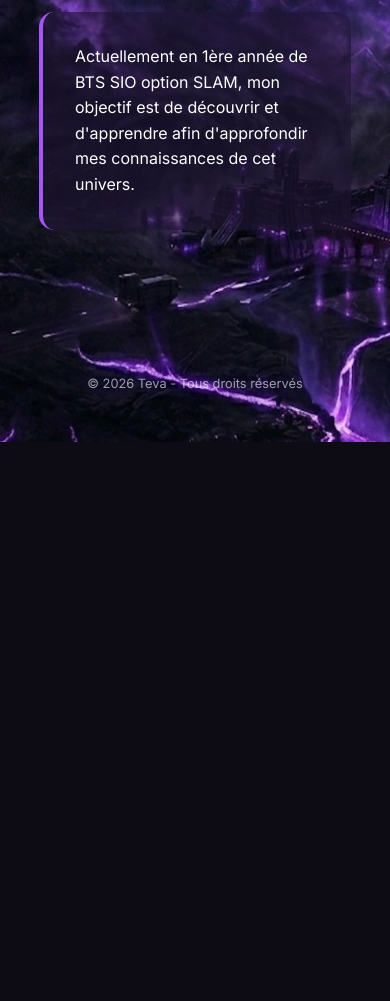
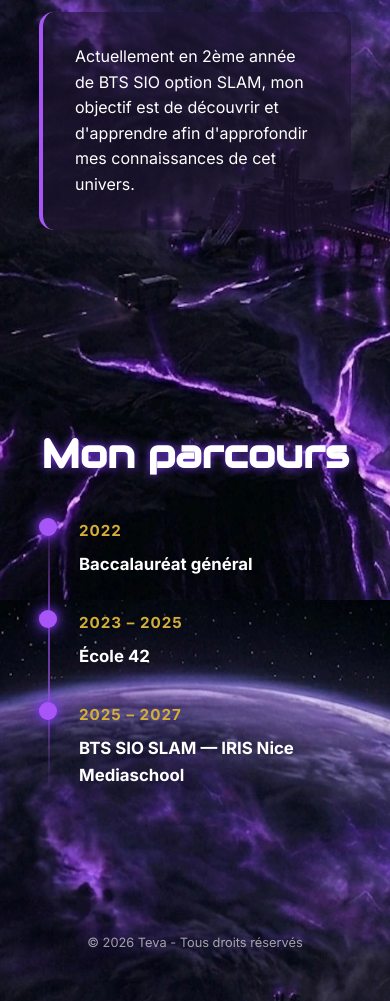
Before and after one commit to TevaLT/portfolio, a plain HTML site: page index.html in a window 390 px wide. Shown: the part 1088-2089 px from the top of the page. Before the commit the page ends 1530 px from the top, so only its background shows below. Drawn offline with Linux system fonts and the light colour scheme.

```diff
--- a/index.css
+++ /dev/null
@@ -1,197 +0,0 @@
-/* ===== index.css — styles de la page Accueil (index.html) ===== */
-
-@font-face {
-    font-family: 'inter';
-    src: url('font/Inter_18pt-Regular.woff2') format('woff2'),
-         url('font/Inter_18pt-Regular.woff') format('woff');
-    font-weight: normal;
-    font-style: normal;
-    font-display: swap;
-}
-
-:root {
-    --bg-color: #0d0b14;
-    --text-dim: #a78bfa;
-    --accent: #a855f7;
-    --accent-glow: #7c3aed;
-    --accent-hover: #d8b4fe;
-    --gold: #d4af37;
-    --card-bg: rgba(30, 20, 50, 0.6);
-    background-color: var(--bg-color);
-}
-
-* {
-    margin: 0;
-    padding: 0;
-    box-sizing: border-box;
-}
-
-html {
-    scroll-behavior: smooth;
-}
-
-body {
-    font-family: 'Inter', sans-serif;
-    color: var(--accent);
-    line-height: 1.6;
-    background-color: var(--bg-color);
-    background-image: url(./img/bg.webp);
-    background-size: cover;
-    background-repeat: no-repeat;
-    background-position: center;
-    background-attachment: fixed;
-}
-
-.container {
-    padding: 6rem 10%;
-    max-width: 1200px;
-    margin: 0 auto;
-}
-
-/* --- Navbar --- */
-.navbar {
-    position: fixed;
-    top: 0;
-    left: 0;
-    width: 100%;
-    display: flex;
-    justify-content: space-between;
-    align-items: center;
-    padding: 1rem 10%;
-    background: rgba(11, 14, 20, 0.85);
-    backdrop-filter: blur(10px);
-    border-bottom: 1px solid rgba(0, 168, 232, 0.3);
-    box-shadow: 0 4px 15px rgba(0, 0, 0, 0.5);
-}
-
-.logo {
-    font-family: 'Audiowide', cursive;
-    font-size: 1.8rem;
-    letter-spacing: 2px;
-    color: var(--accent);
-    text-shadow: 0 0 10px var(--accent-glow);
-}
-
-.nav-links {
-    display: flex;
-    list-style: none;
-    gap: 1.5rem;
-}
-
-.nav-links a {
-    text-decoration: none;
-    color: var(--text-dim);
-    font-size: 0.9rem;
-    text-transform: uppercase;
-    transition: 0.3s;
-}
-
-.nav-links a:hover {
-    color: var(--accent);
-    text-shadow: 0 0 8px var(--accent-glow);
-}
-
-.nav-links a.active {
-    color: var(--accent);
-    text-shadow: 0 0 8px var(--accent-glow);
-}
-
-.btn-contact {
-    border: 1px solid var(--gold) !important;
-    color: var(--gold) !important;
-    padding: 0.5rem 1rem;
-    border-radius: 5px;
-}
-
-.btn-contact:hover {
-    background: var(--gold);
-    color: #000 !important;
-    box-shadow: 0 0 15px var(--gold);
-}
-
-/* --- Header / Hero --- */
-.main-header {
-    height: 100vh;
-    display: flex;
-    flex-direction: column;
-    padding-top: 80px;
-}
-
-.hero-content {
-    flex-grow: 1;
-    display: flex;
-    flex-direction: column;
-    align-items: center;
-    justify-content: center;
-    text-align: center;
-}
-
-h1 {
-    font-size: 4.5rem;
-    margin-bottom: 1rem;
-}
-
-.highlight {
-    color: #fff;
-    text-shadow: 0 0 10px var(--accent-glow), 0 0 20px var(--accent-glow);
-}
-
-.cta-button {
-    display: inline-block;
-    padding: 1rem 2.5rem;
-    border: 2px solid var(--accent);
-    border-radius: 50px;
-    background-color: #f0e4ff;
-    color: var(--accent);
-    box-shadow: 0 0 10px var(--accent-glow);
-    font-weight: bold;
-    text-decoration: none;
-    cursor: pointer;
-    transition: 0.3s;
-}
-
-.cta-button:hover {
-    background: var(--accent);
-    color: var(--bg-color);
-    box-shadow: 0 0 20px var(--accent-glow);
-    transform: translateY(-5px);
-}
-
-/* --- Titres --- */
-h1, h2, h3 {
-    color: #fff;
-    text-shadow: 0 0 15px var(--accent-glow);
-}
-
-h2 {
-    font-family: 'Audiowide', cursive;
-    font-size: 2.5rem;
-    margin-bottom: 2rem;
-    text-align: center;
-    text-shadow: 0 0 10px var(--accent-glow);
-}
-
-/* --- Section À propos --- */
-.content-block {
-    background: var(--card-bg);
-    padding: 2rem;
-    border-radius: 15px;
-    border-left: 4px solid var(--accent);
-    color: white;
-}
-
-/* --- Footer --- */
-footer {
-    padding: 3rem;
-    text-align: center;
-    font-size: 0.8rem;
-    opacity: 0.6;
-    color: #fff;
-    text-shadow: 0 0 15px var(--accent-glow);
-}
-
-/* --- Mobile --- */
-@media (max-width: 768px) {
-    h1 { font-size: 2.5rem; }
-    .nav-links { display: none; }
-}
--- a/index.html
+++ b/index.html
@@ -33,7 +33,28 @@
 		<section id="about" class="container">
 			<h2>À propos de moi</h2>
 			<div class="content-block">
-				<p>Actuellement en 1ère année de BTS SIO option SLAM, mon objectif est de découvrir et d'apprendre afin d'approfondir mes connaissances de cet univers.</p>
+				<p>Actuellement en 2ème année de BTS SIO option SLAM, mon objectif est de découvrir et d'apprendre afin d'approfondir mes connaissances de cet univers.</p>
+			</div>
+		</section>
+
+		<section id="parcours" class="container">
+			<h2>Mon parcours</h2>
+			<div class="timeline">
+				<div class="timeline-item">
+					<div class="timeline-dot"></div>
+					<span class="timeline-year">2022</span>
+					<h3>Baccalauréat général</h3>
+				</div>
+				<div class="timeline-item">
+					<div class="timeline-dot"></div>
+					<span class="timeline-year">2023 – 2025</span>
+					<h3>École 42</h3>
+				</div>
+				<div class="timeline-item">
+					<div class="timeline-dot"></div>
+					<span class="timeline-year">2025 – 2027</span>
+					<h3>BTS SIO SLAM — IRIS Nice Mediaschool</h3>
+				</div>
 			</div>
 		</section>
 	</main>
--- a/style.css
+++ b/style.css
@@ -242,6 +242,59 @@
     color: white;
 }
 
+/* --- Timeline (Mon parcours) --- */
+.timeline {
+    display: flex;
+    justify-content: space-between;
+    align-items: flex-start;
+    position: relative;
+    margin-top: 2rem;
+}
+
+.timeline::before {
+    content: '';
+    position: absolute;
+    top: 9px;
+    left: 5%;
+    right: 5%;
+    height: 2px;
+    background: linear-gradient(to right, transparent, var(--accent), var(--accent), transparent);
+    opacity: 0.6;
+}
+
+.timeline-item {
+    position: relative;
+    flex: 1;
+    text-align: center;
+    padding: 0 1.5rem;
+}
+
+.timeline-dot {
+    width: 18px;
+    height: 18px;
+    border-radius: 50%;
+    background: var(--accent);
+    box-shadow: 0 0 10px var(--accent-glow), 0 0 20px var(--accent-glow);
+    margin: 0 auto 1rem;
+    position: relative;
+    z-index: 1;
+}
+
+.timeline-year {
+    display: inline-block;
+    color: var(--gold);
+    font-weight: 700;
+    letter-spacing: 1px;
+    margin-bottom: 0.5rem;
+    font-size: 0.95rem;
+}
+
+.timeline-item h3 {
+    font-family: 'Inter', sans-serif;
+    font-size: 1.05rem;
+    text-shadow: none;
+}
+
 /* --- Grid Projets --- */
 .projects-section { padding: 4rem 10%; }
 
@@ -374,4 +427,30 @@
     h1 { font-size: 2.5rem; }
     .nav-links { display: none; } /* On pourrait ajouter un menu burger plus tard */
     .evaluation-grid { grid-template-columns: 1fr; }
+
+    .timeline {
+        flex-direction: column;
+        gap: 2rem;
+        align-items: flex-start;
+    }
+    .timeline::before {
+        top: 0;
+        bottom: 0;
+        left: 9px;
+        width: 2px;
+        height: auto;
+        background: linear-gradient(to bottom, transparent, var(--accent), var(--accent), transparent);
+    }
+    .timeline-item {
+        text-align: left;
+        padding-left: 2.5rem;
+        padding-right: 0;
+        width: 100%;
+    }
+    .timeline-dot {
+        position: absolute;
+        left: 0;
+        top: 0;
+        margin: 0;
+    }
 }
```
Also changed, not shown: src/projects/projet-crm.html (+13 -4 lines), style/projects-css/projet-crm.css (+36 -0 lines), img/Capture d'écran 2026-09-10 222628.png (added), img/Capture d'écran 2026-09-10 222640.png (added).
